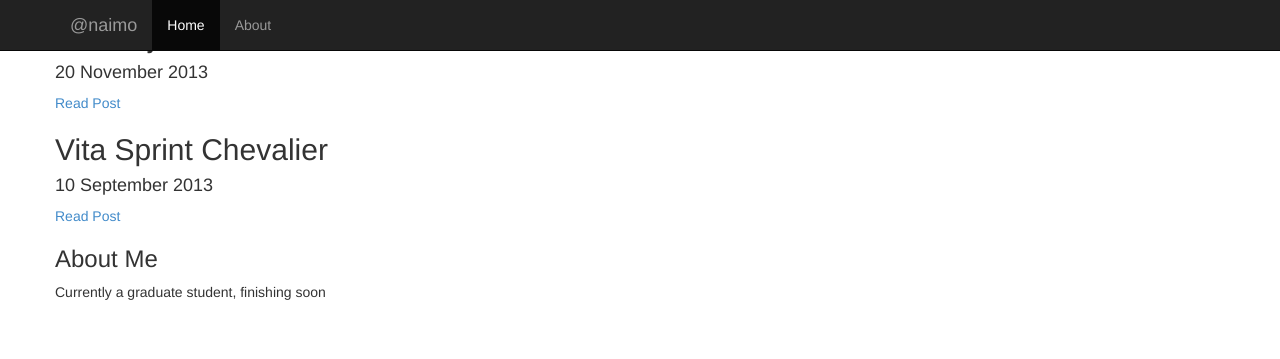
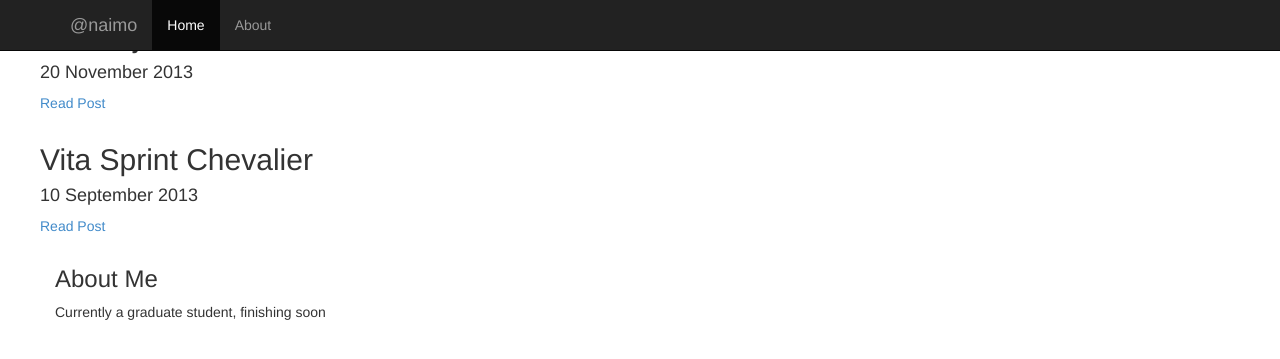
Before and after one commit to naimo/nicolas.github.com, a Jekyll site: the page built from index.html, in a window 1280 px wide. Shown: the top 359 px of the page. Built offline with Jekyll 4.4.1, drawn with Linux system fonts in a browser that asks for light colours; Markdown is read by kramdown in place of the engine named in the settings; the list of posts is cut into pages by our own code.

Commit message:
Update index.html

```diff
--- a/index.html
+++ b/index.html
@@ -3,8 +3,8 @@ title: naimo
 layout: default
 ---
 {% for post in site.posts limit: 10 %}
-<div class="row-fluid">
-  <div class="span12">
+<div class="row">
+  <div class=".col-md-12">
     <h2>{{ post.title }}</h2>
     <h4>{{ post.date | date_to_long_string }}</h4>
     <p>
```
